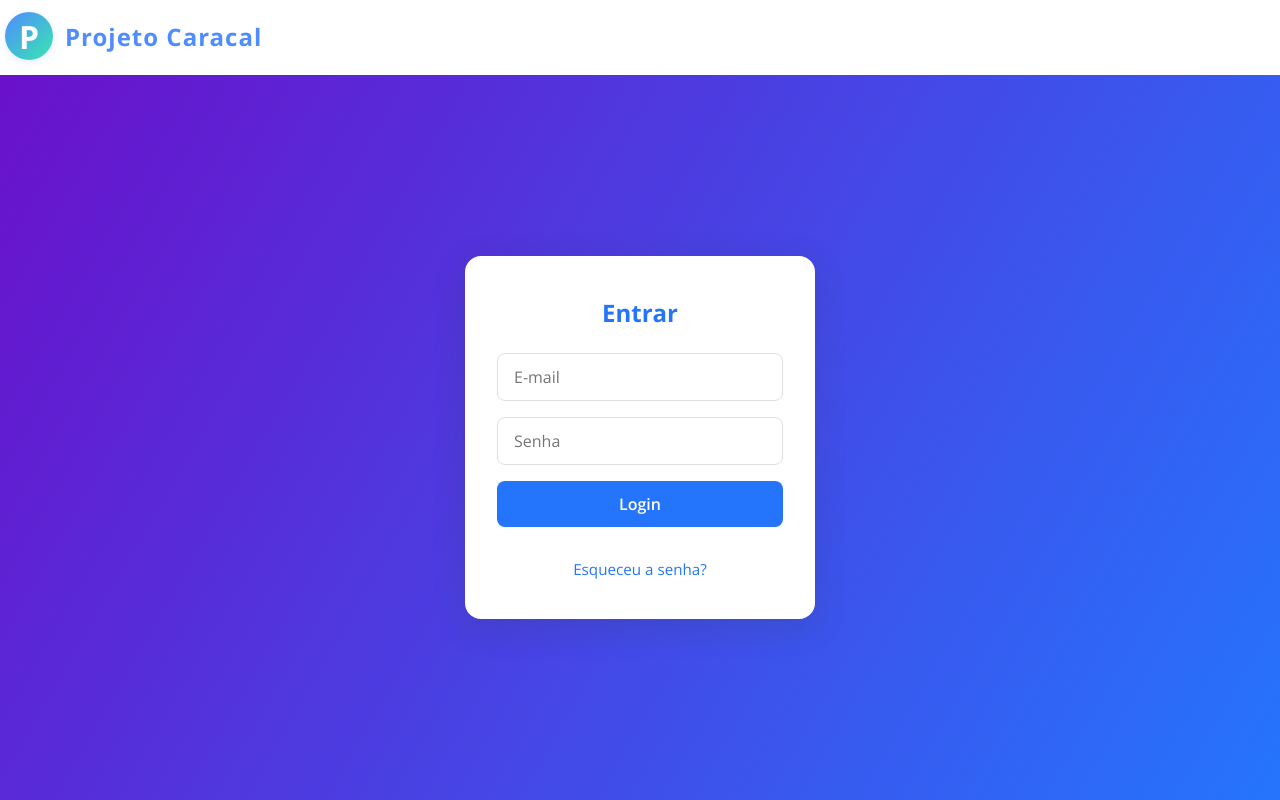
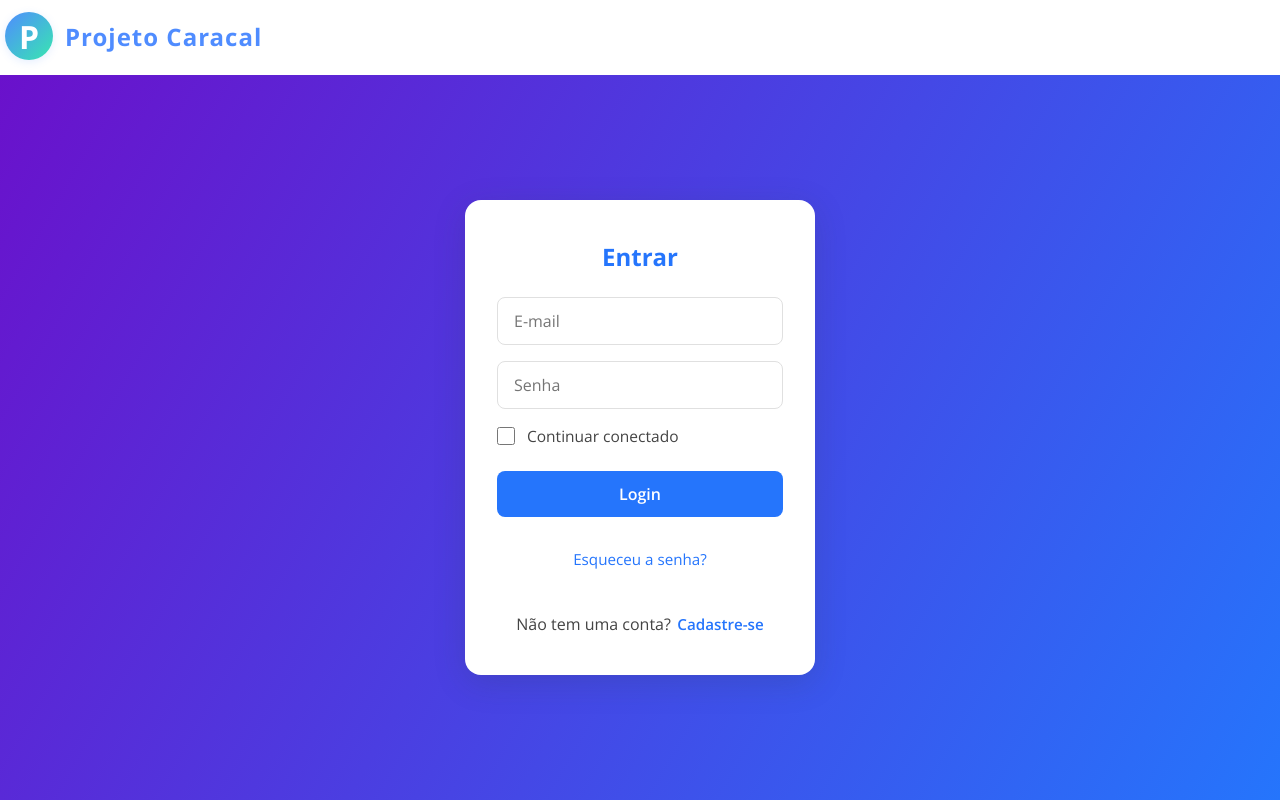
Before and after one commit to abadan1101/frontend, a React (Create React App) app: page /#/ in a window 1280 px wide. Built offline with nearby package versions, Linux system fonts and the light colour scheme.

Commit message:
alt login

```diff
--- a/src/pages/login/login.js
+++ b/src/pages/login/login.js
@@ -5,6 +5,7 @@ import styles from "./login.module.css";
 export default function Login() {
   const [email, setEmail] = useState("");
   const [senha, setSenha] = useState("");
+  const [continuarConectado, setContinuarConectado] = useState(false);
 
   const handleSubmit = (e) => {
     e.preventDefault();
@@ -39,6 +40,15 @@ export default function Login() {
                 required
                 className={styles.input}
             />
+            <div className={styles.checkboxContainer}>
+                <input
+                    type="checkbox"
+                    id="continuarConectado"
+                    checked={continuarConectado}
+                    onChange={() => setContinuarConectado(!continuarConectado)}
+                />
+                <label htmlFor="continuarConectado">Continuar conectado</label>
+            </div>
             <button type="submit" className={styles.button}>
                 Login
             </button>
@@ -46,6 +56,12 @@ export default function Login() {
             <Link to='home' className={styles.link}>
                 Esqueceu a senha?
             </Link>
+            <div className={styles.cadastroContainer}>
+                <span>Não tem uma conta?</span>
+                <Link to='/cadastro' className={styles.link}>
+                    Cadastre-se
+                </Link>
+            </div>
         </div>
     </div>
   );
--- a/src/pages/login/login.module.css
+++ b/src/pages/login/login.module.css
@@ -81,6 +81,22 @@
   border-color: #2575fc;
 }
 
+.checkboxContainer {
+  display: flex;
+  align-items: center;
+  gap: 0.5rem;
+  margin-bottom: 0.5rem;
+  font-size: 0.97rem;
+  color: #444;
+}
+
+.checkboxContainer input[type="checkbox"] {
+  accent-color: #2575fc;
+  width: 18px;
+  height: 18px;
+  margin-right: 4px;
+}
+
 .button {
   padding: 0.75rem 1rem;
   background: #2575fc;
@@ -109,3 +125,25 @@
 .link:hover {
   text-decoration: underline;
 }
+
+.cadastroContainer {
+  display: flex;
+  justify-content: center;
+  align-items: center;
+  gap: 0.4rem;
+  margin-top: 1.2rem;
+  font-size: 1rem;
+  color: #444;
+}
+
+.cadastroContainer .link {
+  margin-top: 0;
+  font-weight: 600;
+  color: #2575fc;
+  transition: color 0.2s;
+}
+
+.cadastroContainer .link:hover {
+  color: #6a11cb;
+  text-decoration: underline;
+}
```
